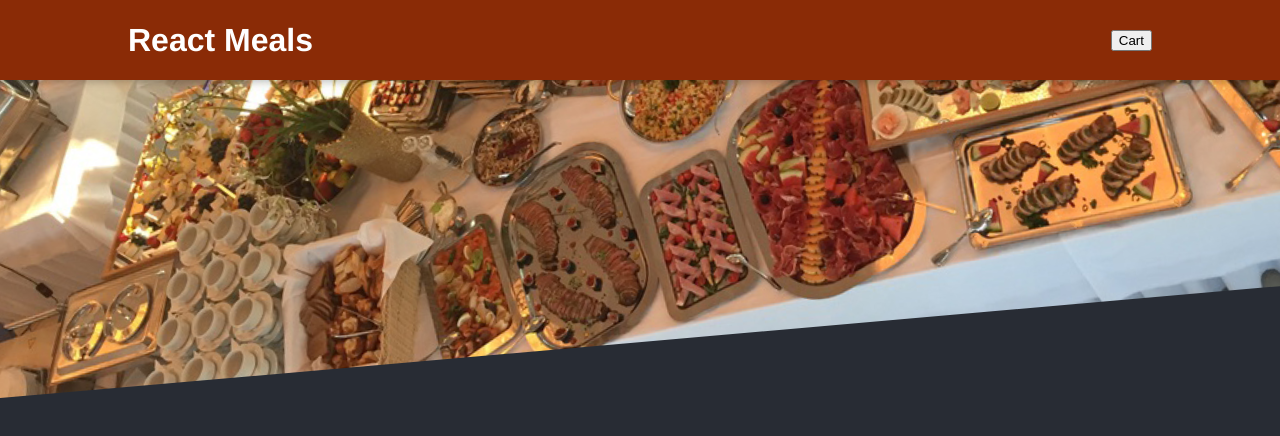
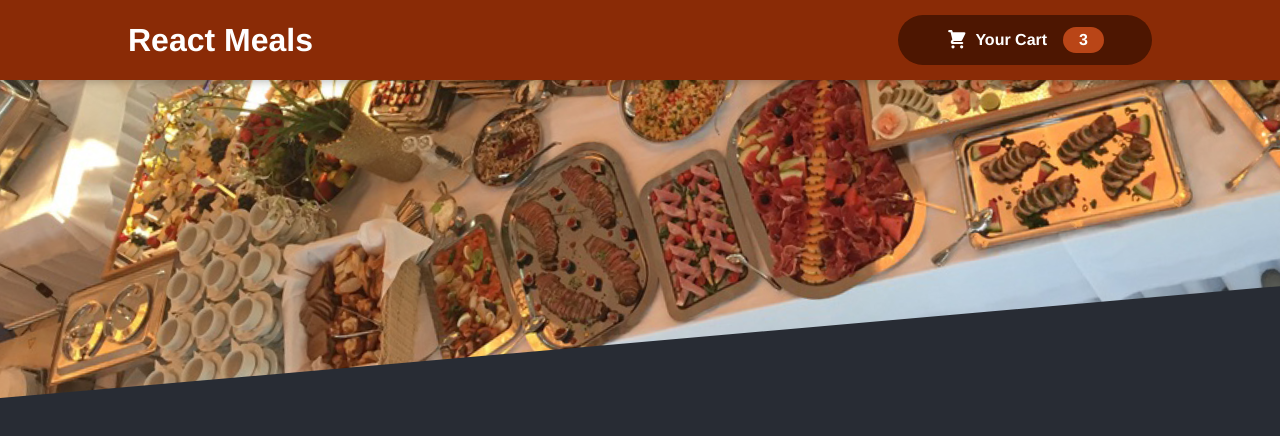
Before and after one commit to ken888686/food-order, a React (Create React App) app: page / in a window 1280 px wide. Shown: the top 436 px of the page. Built offline with nearby package versions, Linux system fonts and the light colour scheme.

Commit message:
add Button

```diff
--- /dev/null
+++ b/src/components/Cart/CartIcon.js
@@ -0,0 +1,13 @@
+function CartIcon() {
+  return (
+    <svg
+      xmlns="http://www.w3.org/2000/svg"
+      viewBox="0 0 20 20"
+      fill="currentColor"
+    >
+      <path d="M3 1a1 1 0 000 2h1.22l.305 1.222a.997.997 0 00.01.042l1.358 5.43-.893.892C3.74 11.846 4.632 14 6.414 14H15a1 1 0 000-2H6.414l1-1H14a1 1 0 00.894-.553l3-6A1 1 0 0017 3H6.28l-.31-1.243A1 1 0 005 1H3zM16 16.5a1.5 1.5 0 11-3 0 1.5 1.5 0 013 0zM6.5 18a1.5 1.5 0 100-3 1.5 1.5 0 000 3z" />
+    </svg>
+  );
+}
+
+export default CartIcon;
--- a/src/components/Layout/Header.js
+++ b/src/components/Layout/Header.js
@@ -1,3 +1,5 @@
+import HeaderCardButton from './HeaderCardButton';
+
 import classes from './Header.module.scss';
 import mealsImage from '../../assets/meals.jpeg';
 
@@ -6,7 +8,7 @@
     <>
       <header className={classes.header}>
         <h1>React Meals</h1>
-        <button type="button">Cart</button>
+        <HeaderCardButton />
       </header>
       <div className={classes['main-image']}>
         <img
--- /dev/null
+++ b/src/components/Layout/HeaderCardButton.js
@@ -0,0 +1,18 @@
+import CartIcon from '../Cart/CartIcon';
+import classes from './HeaderCardButton.module.scss';
+
+export default function HeaderCardButton() {
+  return (
+    <button type="button" className={classes.button}>
+      <span className={classes.icon}>
+        <CartIcon />
+      </span>
+      <span>
+        Your Cart
+      </span>
+      <span className={classes.badge}>
+        3
+      </span>
+    </button>
+  );
+}
--- /dev/null
+++ b/src/components/Layout/HeaderCardButton.module.scss
@@ -0,0 +1,58 @@
+.button {
+  cursor: pointer;
+  font: inherit;
+  border: none;
+  background-color: #4d1601;
+  color: white;
+  padding: 0.75rem 3rem;
+  display: flex;
+  justify-content: space-around;
+  align-items: center;
+  border-radius: 25px;
+  font-weight: bold;
+
+  &:hover,
+  &:active {
+    background-color: #2c0d00;
+
+    .badge {
+      background-color: #92320c;
+    }
+  }
+}
+
+.icon {
+  width: 1.35rem;
+  height: 1.35rem;
+  margin-right: 0.5rem;
+}
+
+.badge {
+  background-color: #b94517;
+  padding: 0.25rem 1rem;
+  border-radius: 25px;
+  margin-left: 1rem;
+  font-weight: bold;
+}
+
+.bump {
+  animation: bump 300ms ease-out;
+}
+
+@keyframes bump {
+  0% {
+    transform: scale(1);
+  }
+  10% {
+    transform: scale(0.9);
+  }
+  30% {
+    transform: scale(1.1);
+  }
+  50% {
+    transform: scale(1.15);
+  }
+  100% {
+    transform: scale(1);
+  }
+}
```
